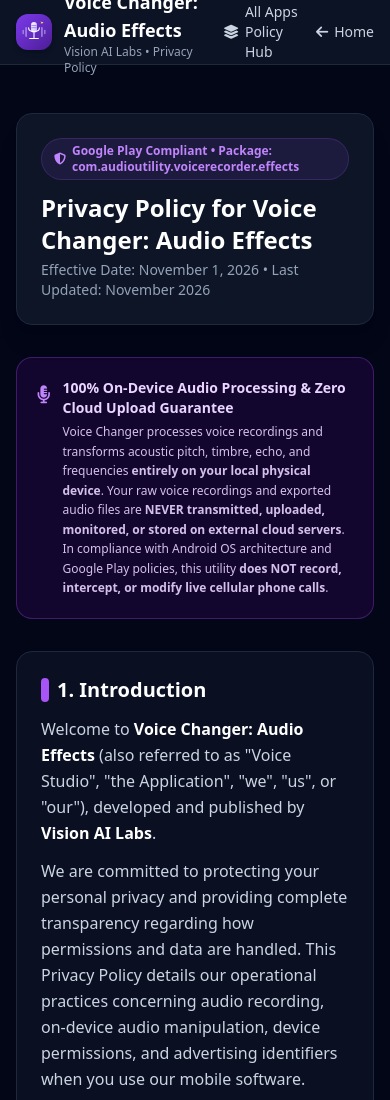
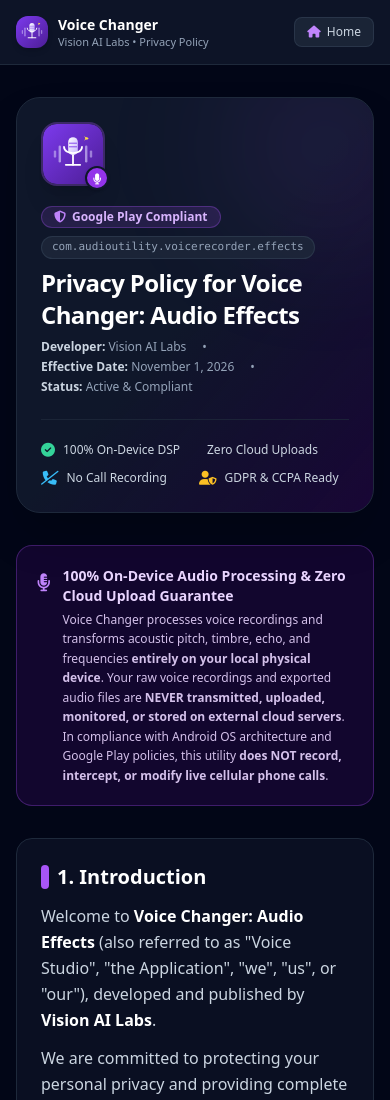
Before and after one commit to singhala243/vision-ai-apps, a plain HTML site: page privacy-voicechanger.html in a window 390 px wide. Shown: the top 1100 px of the page. Drawn offline with nearby package versions, Linux system fonts and the light colour scheme.

Commit message:
Fix privacy page header responsiveness and add rich hero card

```diff
--- a/privacy-voicechanger.html
+++ b/privacy-voicechanger.html
@@ -29,22 +29,27 @@
 <body class="bg-slate-950 text-slate-100 min-h-screen font-sans antialiased selection:bg-purple-500 selection:text-white">
 
   <!-- Top Navigation Bar -->
-  <header class="sticky top-0 z-40 bg-slate-900/80 backdrop-blur-md border-b border-slate-800">
-    <div class="max-w-5xl mx-auto px-4 sm:px-6 h-16 flex items-center justify-between">
-      <a href="index.html" class="flex items-center gap-3 group">
-        <img src="assets/icons/voicechanger.svg" alt="Voice Changer Logo" class="w-9 h-9 rounded-xl shadow-md group-hover:scale-105 transition-transform">
-        <div class="leading-tight">
-          <span class="font-bold text-lg text-white group-hover:text-purple-400 transition-colors">Voice Changer: Audio Effects</span>
-          <span class="block text-xs text-slate-400">Vision AI Labs • Privacy Policy</span>
+  <header class="sticky top-0 z-40 bg-slate-900/90 backdrop-blur-md border-b border-slate-800">
+    <div class="max-w-5xl mx-auto px-4 sm:px-6 h-16 flex items-center justify-between gap-3">
+      <!-- Brand on Left -->
+      <a href="index.html" class="flex items-center gap-2.5 sm:gap-3 min-w-0 group">
+        <img src="assets/icons/voicechanger.svg" alt="Voice Changer Logo" class="w-8 h-8 sm:w-9 sm:h-9 rounded-xl shadow-md flex-shrink-0 group-hover:scale-105 transition-transform">
+        <div class="leading-tight min-w-0">
+          <span class="font-bold text-sm sm:text-base text-white group-hover:text-purple-400 transition-colors truncate block">
+            Voice Changer<span class="hidden md:inline text-purple-300">: Audio Effects</span>
+          </span>
+          <span class="block text-[11px] text-slate-400 truncate">Vision AI Labs • Privacy Policy</span>
         </div>
       </a>
-      <div class="flex items-center gap-4 text-sm">
-        <a href="privacy.html" class="text-slate-300 hover:text-white transition-colors flex items-center gap-1.5">
-          <i class="fa-solid fa-layer-group"></i>
-          <span>All Apps Policy Hub</span>
+
+      <!-- Nav Links on Right -->
+      <div class="flex items-center gap-2 sm:gap-4 flex-shrink-0">
+        <a href="privacy.html" class="hidden sm:flex text-slate-300 hover:text-white transition-colors items-center gap-1.5 text-xs sm:text-sm px-2.5 py-1.5 rounded-lg hover:bg-slate-800">
+          <i class="fa-solid fa-layer-group text-purple-400"></i>
+          <span>Policy Hub</span>
         </a>
-        <a href="index.html" class="text-slate-300 hover:text-white transition-colors flex items-center gap-1.5">
-          <i class="fa-solid fa-arrow-left"></i>
+        <a href="index.html" class="text-slate-300 hover:text-white transition-colors flex items-center gap-1.5 text-xs sm:text-sm px-3 py-1.5 rounded-lg bg-slate-800/80 hover:bg-slate-800 border border-slate-700/60">
+          <i class="fa-solid fa-house text-purple-400"></i>
           <span>Home</span>
         </a>
       </div>
@@ -52,17 +57,64 @@
   </header>
 
   <!-- Main Content Container -->
-  <main class="max-w-4xl mx-auto px-4 sm:px-6 py-12">
+  <main class="max-w-4xl mx-auto px-4 sm:px-6 py-8 sm:py-12">
 
     <!-- Header Hero Card -->
-    <div class="bg-slate-900/90 border border-slate-800 rounded-2xl p-6 sm:p-8 mb-8 shadow-xl">
-      <div class="flex flex-col sm:flex-row sm:items-center justify-between gap-4">
-        <div>
-          <span class="inline-flex items-center gap-1.5 px-3 py-1 rounded-full text-xs font-semibold bg-purple-500/10 text-purple-400 border border-purple-500/20 mb-3">
-            <i class="fa-solid fa-shield-halved"></i> Google Play Compliant • Package: com.audioutility.voicerecorder.effects
-          </span>
-          <h1 class="text-2xl sm:text-3xl font-extrabold text-white">Privacy Policy for Voice Changer: Audio Effects</h1>
-          <p class="text-sm text-slate-400 mt-1">Effective Date: November 1, 2026 • Last Updated: November 2026</p>
+    <div class="bg-gradient-to-br from-slate-900 via-slate-900 to-purple-950/40 border border-slate-800 rounded-3xl p-6 sm:p-8 mb-8 shadow-2xl relative overflow-hidden">
+      <!-- Glow ambient background -->
+      <div class="absolute -top-12 -right-12 w-48 h-48 bg-purple-500/10 rounded-full blur-3xl pointer-events-none"></div>
+
+      <div class="flex flex-col md:flex-row items-start md:items-center gap-5 sm:gap-6 relative z-10">
+        <!-- App Icon -->
+        <div class="relative flex-shrink-0">
+          <img src="assets/icons/voicechanger.svg" alt="Voice Changer Icon" class="w-16 h-16 sm:w-20 sm:h-20 rounded-2xl shadow-xl border-2 border-purple-500/30">
+          <div class="absolute -bottom-1 -right-1 w-6 h-6 bg-purple-600 rounded-full border-2 border-slate-900 flex items-center justify-center text-[11px] text-white shadow">
+            <i class="fa-solid fa-microphone"></i>
+          </div>
+        </div>
+
+        <!-- Title & Metadata -->
+        <div class="flex-1 min-w-0">
+          <div class="flex flex-wrap items-center gap-2 mb-2">
+            <span class="inline-flex items-center gap-1.5 px-3 py-0.5 rounded-full text-xs font-semibold bg-purple-500/15 text-purple-300 border border-purple-500/30">
+              <i class="fa-solid fa-shield-halved text-purple-400"></i> Google Play Compliant
+            </span>
+            <span class="inline-flex items-center gap-1 px-2.5 py-0.5 rounded-full text-[11px] font-mono text-slate-400 bg-slate-800/80 border border-slate-700/60">
+              com.audioutility.voicerecorder.effects
+            </span>
+          </div>
+
+          <h1 class="text-2xl sm:text-3xl font-extrabold text-white tracking-tight">
+            Privacy Policy for Voice Changer: Audio Effects
+          </h1>
+
+          <div class="flex flex-wrap items-center gap-x-4 gap-y-1 text-xs text-slate-400 mt-2">
+            <span><strong class="text-slate-300">Developer:</strong> Vision AI Labs</span>
+            <span>•</span>
+            <span><strong class="text-slate-300">Effective Date:</strong> November 1, 2026</span>
+            <span>•</span>
+            <span><strong class="text-slate-300">Status:</strong> Active & Compliant</span>
+          </div>
+        </div>
+      </div>
+
+      <!-- Feature Badges -->
+      <div class="mt-6 pt-5 border-t border-slate-800/80 grid grid-cols-2 sm:grid-cols-4 gap-2 text-xs">
+        <div class="flex items-center gap-2 text-slate-300">
+          <i class="fa-solid fa-circle-check text-emerald-400 text-sm"></i>
+          <span>100% On-Device DSP</span>
+        </div>
+        <div class="flex items-center gap-2 text-slate-300">
+          <i class="fa-solid fa-cloud-slash text-purple-400 text-sm"></i>
+          <span>Zero Cloud Uploads</span>
+        </div>
+        <div class="flex items-center gap-2 text-slate-300">
+          <i class="fa-solid fa-phone-slash text-sky-400 text-sm"></i>
+          <span>No Call Recording</span>
+        </div>
+        <div class="flex items-center gap-2 text-slate-300">
+          <i class="fa-solid fa-user-shield text-amber-400 text-sm"></i>
+          <span>GDPR & CCPA Ready</span>
         </div>
       </div>
     </div>
```
